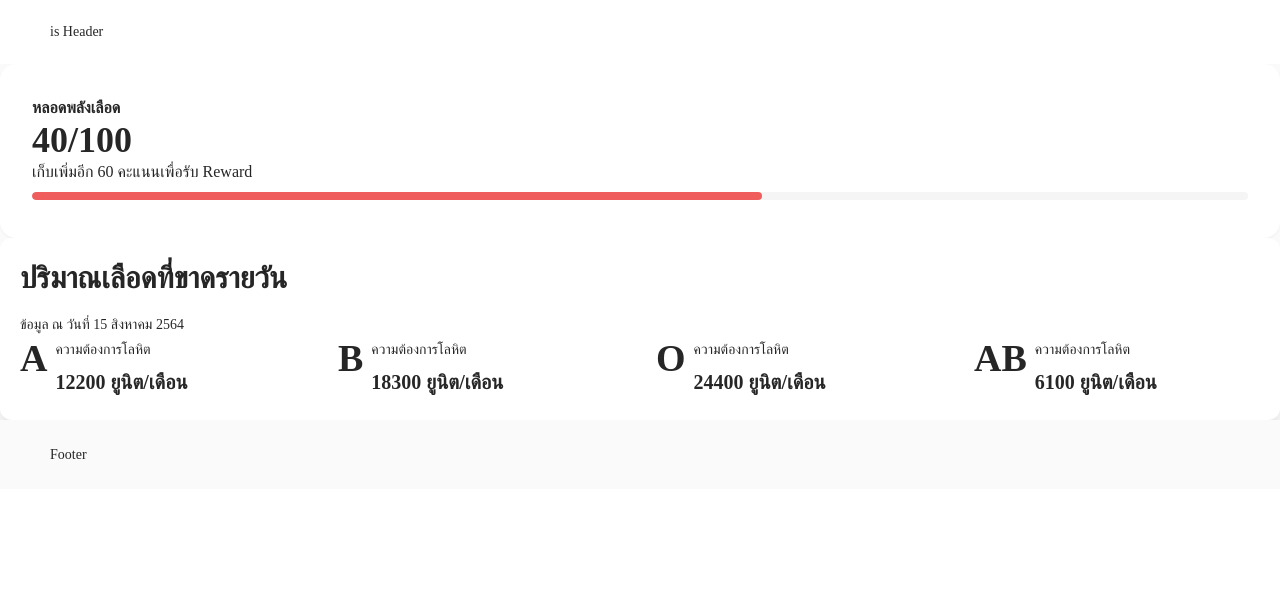
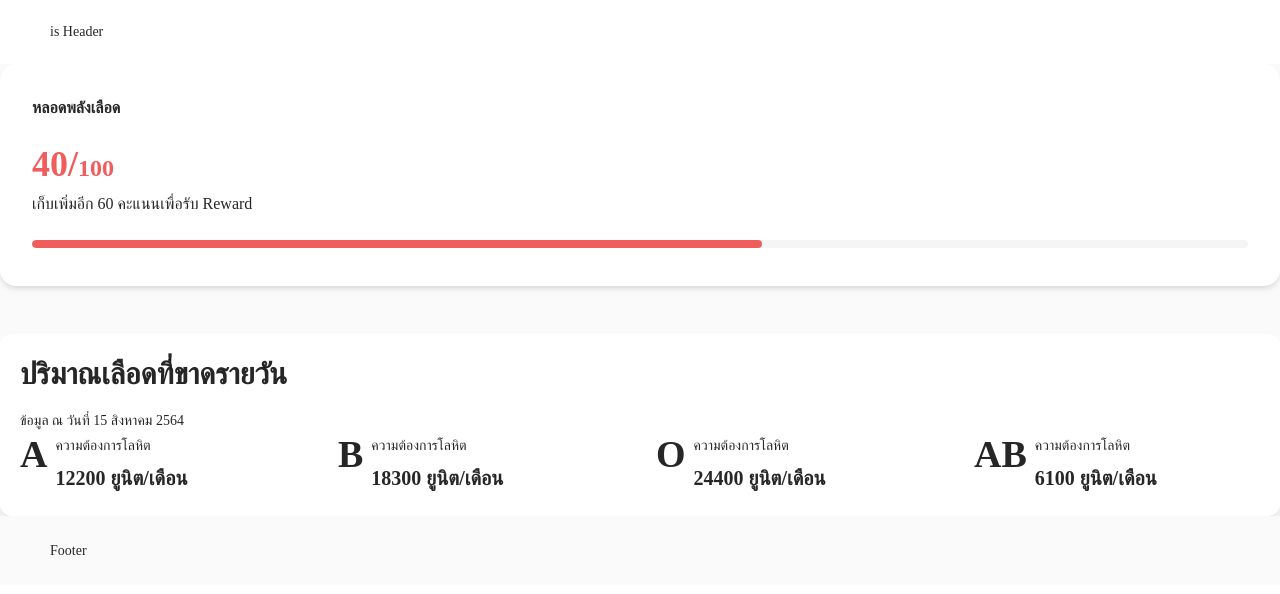
Before and after one commit to WebmasterCamp/ywc18-workshop-c, a React (Create React App) app: page / in a window 1280 px wide. Shown: the top 594 px of the page. Built offline with nearby package versions, Linux system fonts and the light colour scheme.

Commit message:
blood macro

```diff
--- a/src/containers/Home/BloodMacro/BloodMacro.js
+++ b/src/containers/Home/BloodMacro/BloodMacro.js
@@ -3,11 +3,17 @@ import { Progress } from "antd";
 
 const BloodMacro = () => {
   return (
-    <div className="max-w-screen-xl m-auto">
-      <div className="rounded-2xl shadow-sm h-auto bg-white  p-8">
-        <div className="text-base font-semibold">หลอดพลังเลือด</div>
-        <div className="text-4xl font-semibold">40/100</div>
-        <p className="text-base">เก็บเพิ่มอีก 60 คะแนนเพื่อรับ Reward</p>
+    <div className="max-w-screen-xl m-auto mb-12">
+      <div className="rounded-2xl shadow-md h-auto bg-white  p-8">
+        <p className="text-base font-semibold mb-6">หลอดพลังเลือด</p>
+        <div className="flex ">
+          <p className="text-4xl font-semibold text-primary-200 mb-2">40/</p>
+          <p className="text-2xl font-semibold text-primary-200 mb-2 self-end">
+            100
+          </p>
+        </div>
+
+        <p className="text-base mb-4">เก็บเพิ่มอีก 60 คะแนนเพื่อรับ Reward</p>
         <Progress percent={60} showInfo={false} />
       </div>
     </div>
```
